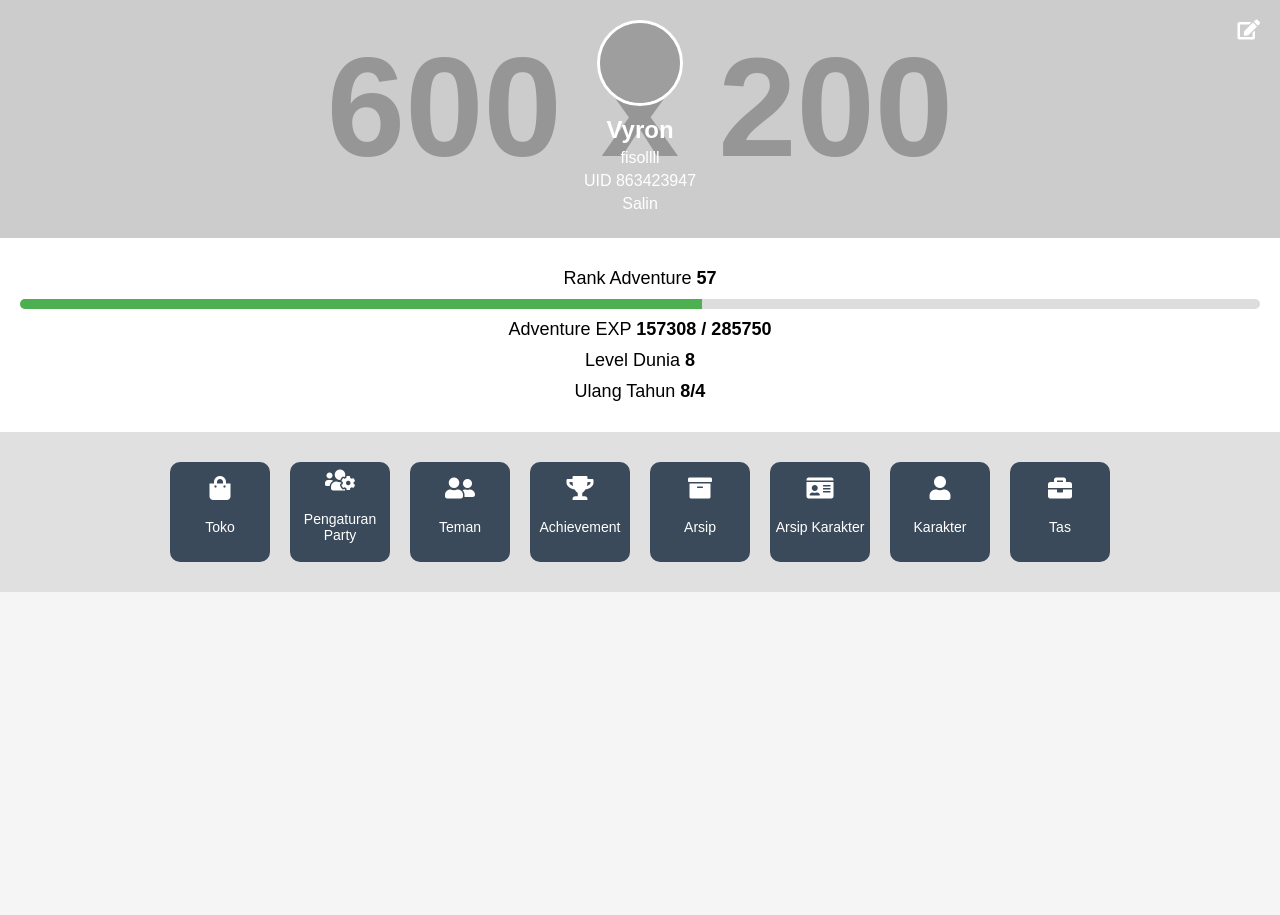
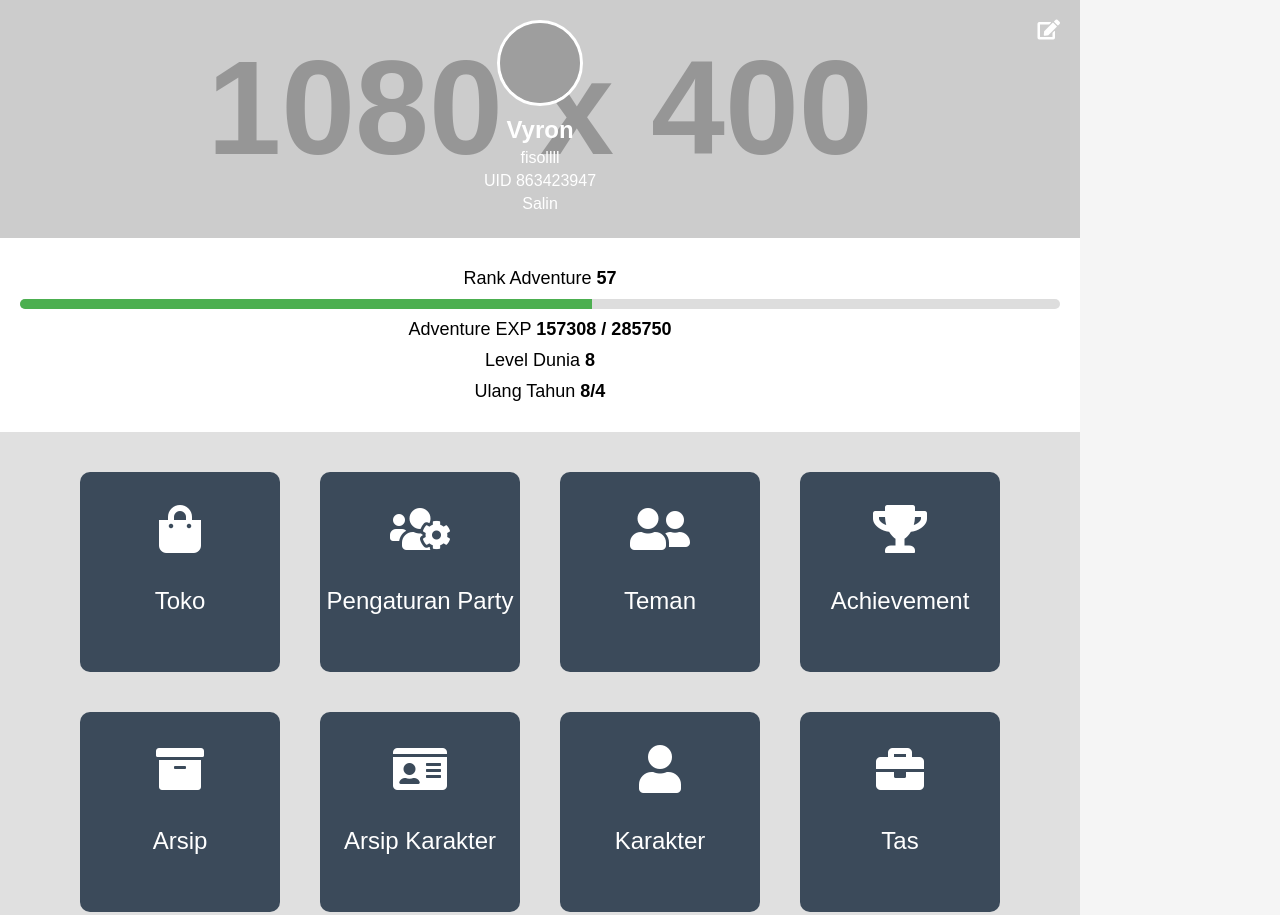
Before and after one commit to eko246/cobaajainimah, a plain HTML site: page index.html in a window 1280 px wide. Shown: the top 915 px of the page. Before the commit the page ends 800 px from the top, so only its background shows below. Drawn offline with Linux system fonts and the light colour scheme; grey boxes are pictures that could not be loaded; placeholder pictures from the web are drawn by us.

Commit message:
Update index.html

```diff
--- a/index.html
+++ b/index.html
@@ -10,9 +10,12 @@
             background-color: #f5f5f5;
             margin: 0;
             padding: 0;
+            width: 1080px;
+            height: 1920px;
+            overflow: hidden;
         }
         .profile-header {
-            background-image: url('https://placehold.co/600x200');
+            background-image: url('https://placehold.co/1080x400');
             background-size: cover;
             background-position: center;
             padding: 20px;
@@ -74,21 +77,21 @@
         .menu-item {
             background-color: #3b4a5a;
             color: white;
-            width: 100px;
-            height: 100px;
-            margin: 10px;
+            width: 200px;
+            height: 200px;
+            margin: 20px;
             display: flex;
             flex-direction: column;
             align-items: center;
             justify-content: center;
             border-radius: 10px;
             text-align: center;
-            font-size: 14px;
+            font-size: 24px;
             text-decoration: none;
         }
         .menu-item i {
-            font-size: 24px;
-            margin-bottom: 5px;
+            font-size: 48px;
+            margin-bottom: 10px;
         }
   </style>
  </head>
```
